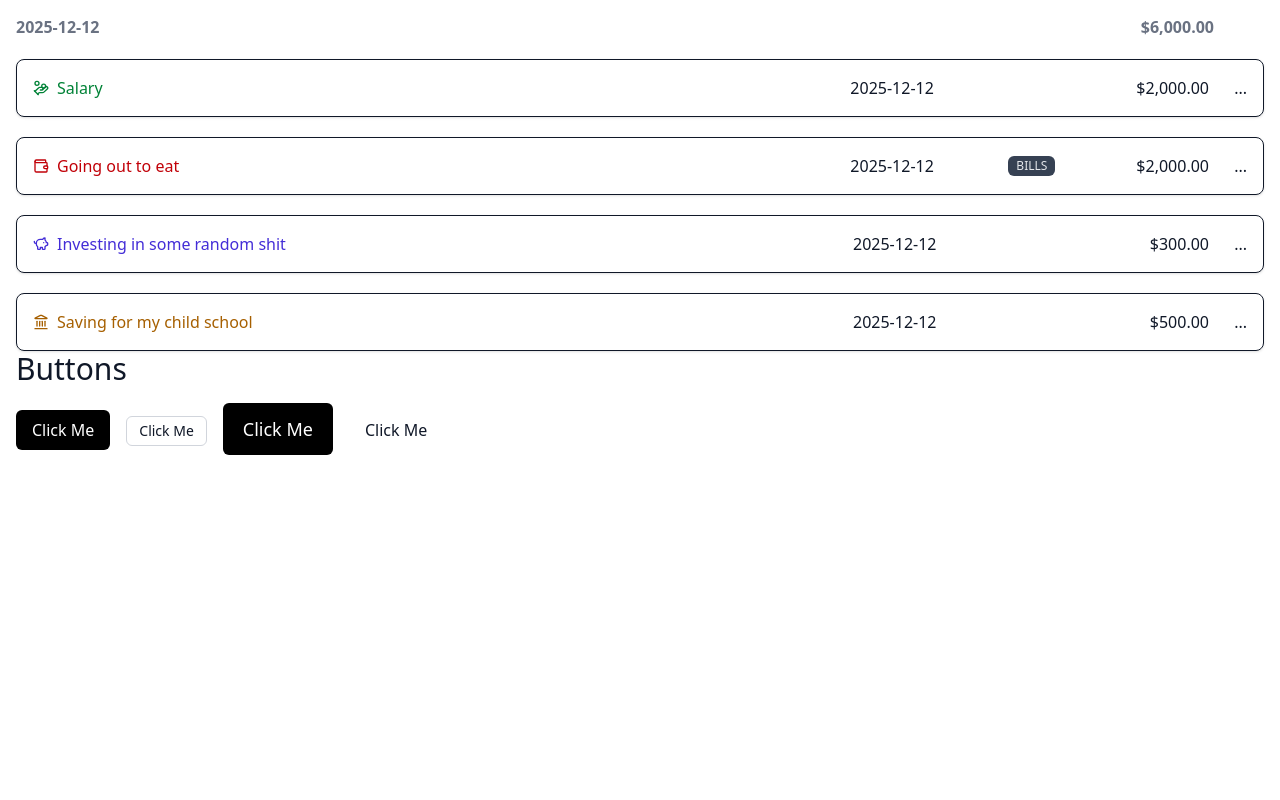
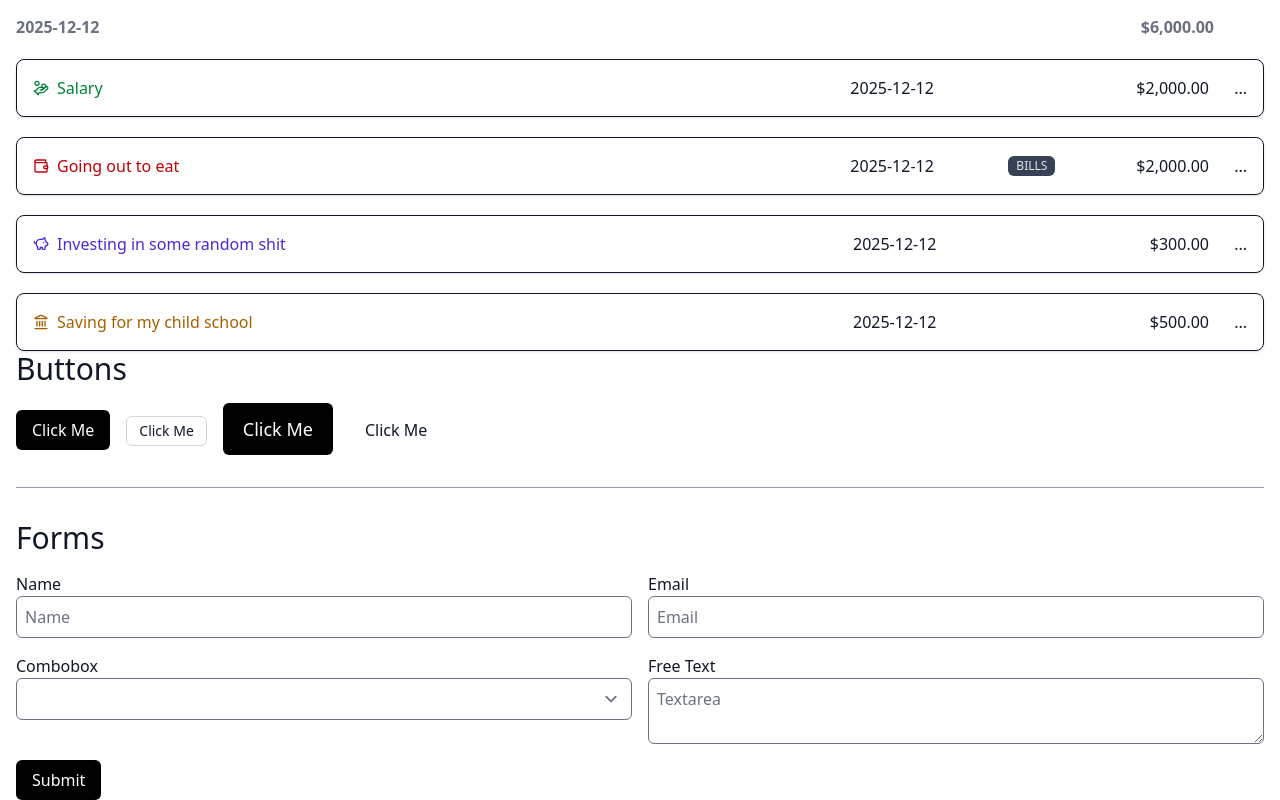
Before and after one commit to Caiohgp/finance-nextjs-app, a Next.js app: page /dashboard in a window 1280 px wide. Shown: the part 729-1529 px from the top of the page. Before the commit the page ends 1184 px from the top, so only its background shows below. Built offline with nearby package versions, Linux system fonts and the light colour scheme.

Commit message:
Adding forms

```diff
--- a/app/dashboard/page.tsx
+++ b/app/dashboard/page.tsx
@@ -41,6 +41,38 @@ export default function Dashboard() {
 
             </div>
 
+            <hr/>
+            <div className="space-y-4">
+                <h2>Forms</h2>
+                <div className="grid grid-cols-2 gap-4">
+                    <label className="flex flex-col">
+                        Name
+                        <input type="text" placeholder="Name" className="border p-2 rounded-md bg-white dark:bg-gray-800 "/>
+                    </label>
+                    <label className="flex flex-col">
+                        Email
+                        <input type="email" placeholder="Email" className="border p-2 rounded-md bg-white dark:bg-gray-800"/>
+                    </label>
+                        <label className="flex flex-col">
+                            Combobox
+                            <select className="border p-2 rounded-md text-black bg-white dark:bg-gray-800 text-black dark:text-white">
+                                <option></option>
+                                <option>Option 1</option>
+                                <option>Option 2</option>
+                            </select>
+                        </label>
+
+                        <label className="flex flex-col">
+                            Free Text
+                            <textarea placeholder="Textarea" className="border p-2 rounded-md bg-white dark:bg-gray-800"></textarea>
+                        </label>
+
+                </div>
+
+                <Button props={{size: 'medium', text:'Submit'}}/>
+
+            </div>
+
         </div>
     )
 }
--- a/app/globals.css
+++ b/app/globals.css
@@ -1,4 +1,6 @@
 @import "tailwindcss";
+
+@plugin "@tailwindcss/forms";
 
 body {
   @apply bg-white text-gray-900 dark:bg-gray-900 dark:text-gray-100 container mx-auto px-4;
--- a/package.json
+++ b/package.json
@@ -15,6 +15,7 @@
     "react-dom": "19.2.3"
   },
   "devDependencies": {
+    "@tailwindcss/forms": "^0.5.11",
     "@tailwindcss/postcss": "^4",
     "@types/node": "^20",
     "@types/react": "^19",
```
Also changed, not shown: 1 other file (tests, documents, lock files or other folders).
